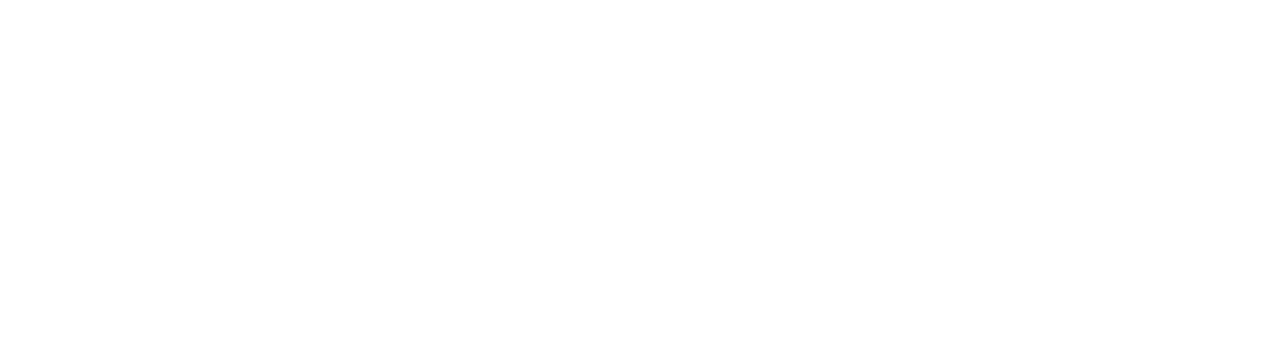
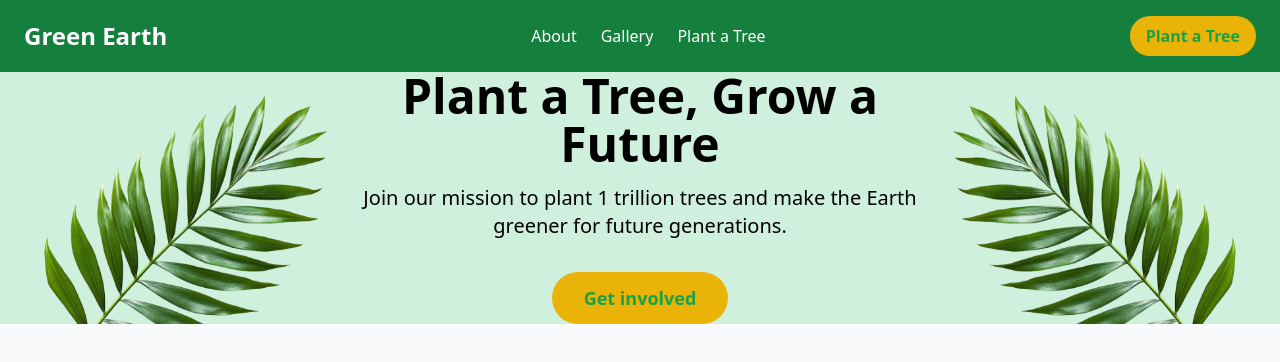
Before and after one commit to atomic-abir/PH-Assignment-06, a plain HTML site: page index.html in a window 1280 px wide. Drawn offline with nearby package versions, Linux system fonts and the light colour scheme.

Commit message:
Add Nav bar and Banner Section

```diff
--- a/index.html
+++ b/index.html
@@ -1,11 +1,69 @@
 <!DOCTYPE html>
 <html lang="en">
+
 <head>
     <meta charset="UTF-8">
     <meta name="viewport" content="width=device-width, initial-scale=1.0">
-    <title>Green Earth</title>
+    <title>Green Earth - Plant a Tree, Grow a Future</title>
+    <script src="https://cdn.tailwindcss.com"></script>
+    <script src="https://kit.fontawesome.com/85ea785855.js" crossorigin="anonymous"></script>
+    <style>
+        .cart-item {
+            transition: all 0.3s ease;
+        }
+
+        body {
+            background-color: #f8fafc;
+        }
+
+        .active-category {
+            background-color: #16a34a !important;
+            color: white !important;
+        }
+    </style>
 </head>
+
 <body>
+    <!-- nav bar -->
+    <nav class="bg-[#15803D] text-white py-4 px-6 flex justify-between items-center sticky top-0 z-50">
+        <div class="text-2xl font-bold">Green Earth</div>
+        <div class="hidden md:flex space-x-6">
+            <a href="#about" class="hover:text-green-300">About</a>
+            <a href="#gallery" class="hover:text-green-300">Gallery</a>
+            <a href="#plant" class="hover:text-green-300">Plant a Tree</a>
+        </div>
+        <button
+            class="bg-yellow-500 hover:bg-green-500 hover:text-white text-green-600 px-4 py-2 rounded-full font-semibold">Plant
+            a Tree</button>
+        <div class="md:hidden">
+            <i class="fas fa-bars text-xl"></i>
+        </div>
+    </nav>
+
+        <!-- Banner Section -->
+        <section class="bg-[#CFF0DC] flex items-center justify-center py-16 px-4 md:justify-between md:h-90 md:p-0">
+            <div class="hidden md:block">
+                <img src="assets/hero-leaf1.png" alt="leaf">
+            </div>
+
+            <div class="text-center max-w-2xl">
+                <h1 class="text-3xl font-bold text-black mb-4 sm:text-4xl md:text-5xl">
+                    Plant a Tree, Grow a Future
+                </h1>
+                <p class="text-base text-black mb-8 md:text-xl">
+                    Join our mission to plant 1 trillion trees and make the Earth greener for future generations.
+                </p>
+                <button
+                    class="bg-yellow-500 hover:bg-green-500 hover:text-white text-green-600 px-8 py-3 rounded-full font-semibold text-lg transition-colors">
+                    Get involved
+                </button>
+            </div>
+
+            <div class="hidden md:block">
+                <img src="assets/hero-leaf2.png" alt="leaf">
+            </div>
+        </section>
 
 </body>
+
 </html>
```
